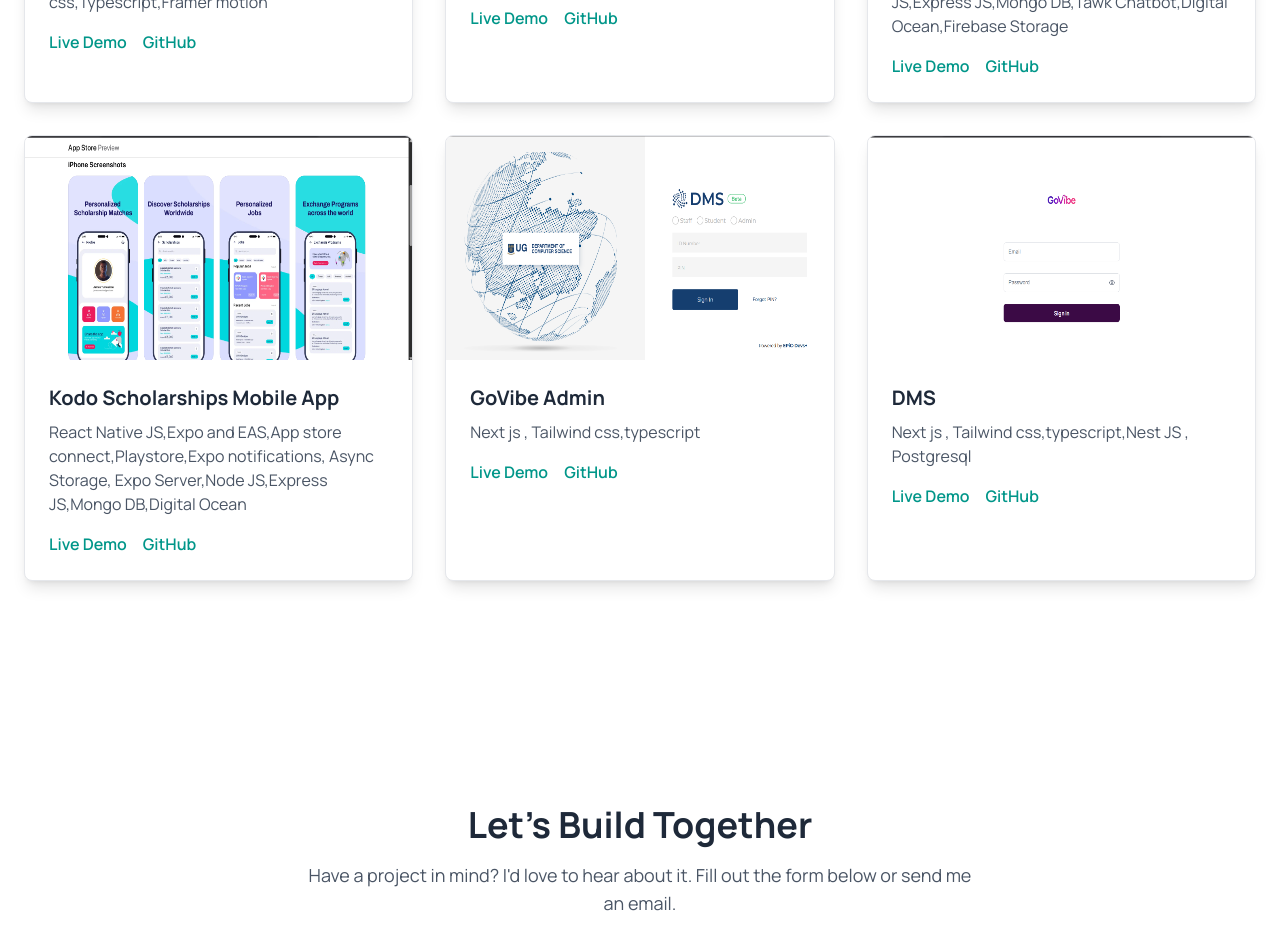
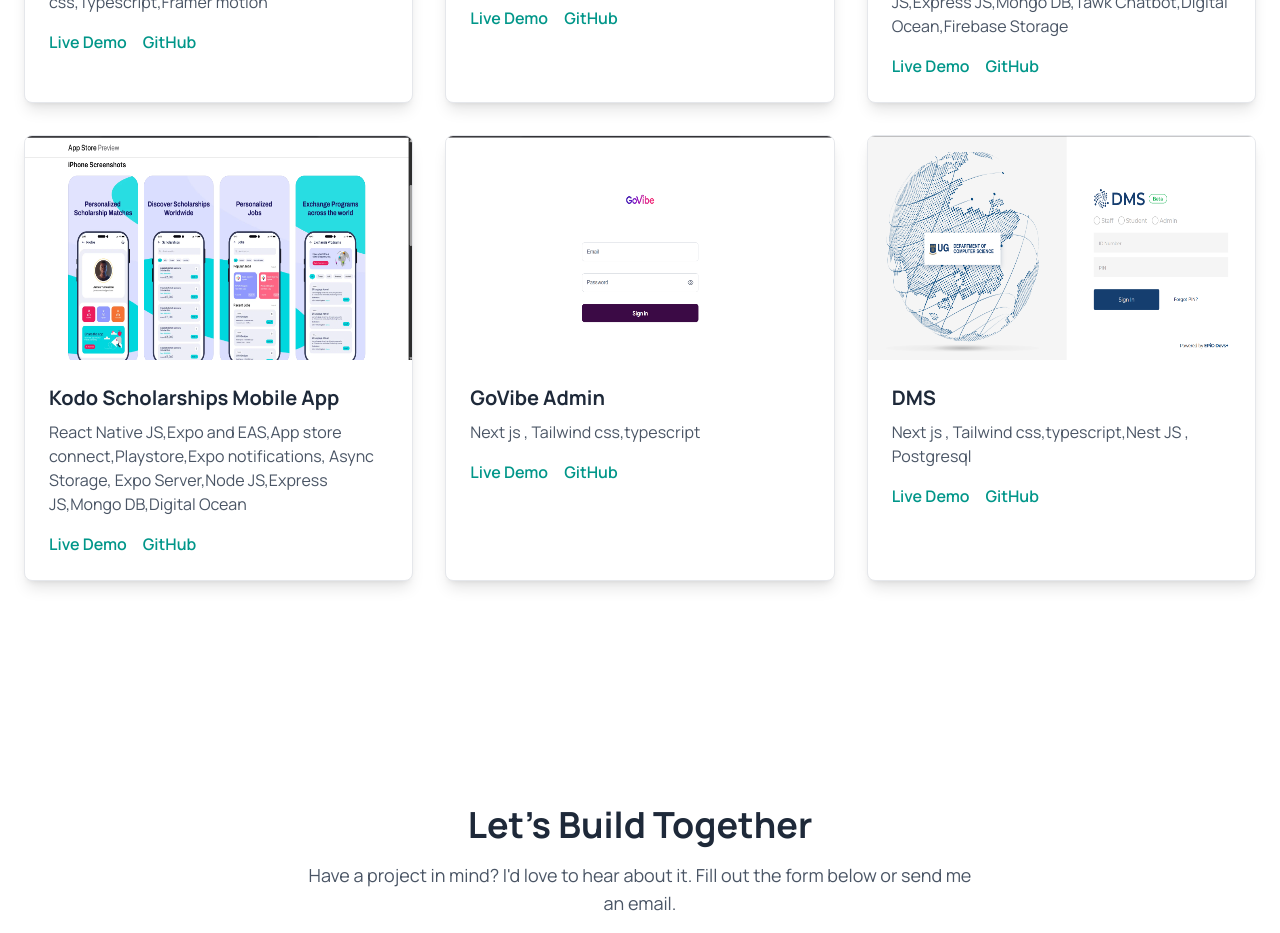
Before and after one commit to Fynn-Emmanuel-Junior/portfolio-website, a Next.js app: page / in a window 1280 px wide. Shown: the part 2540-3473 px from the top of the page. Built offline with nearby package versions, Linux system fonts and the light colour scheme.

Commit message:
updated page

```diff
--- a/src/app/page.tsx
+++ b/src/app/page.tsx
@@ -192,8 +192,8 @@ const projects = [
   { title: 'GoVibe Website', description: 'Next js, Tailwind css,typescript,Framer motion', image: port2,link: 'https://govibe-six.vercel.app/',github: 'https://github.com/GoVibee/landing-page' },
   { title: 'Kodo Scholarships', description: 'React JS,Tailwind CSS,Redux,Node JS,Express JS,Mongo DB,Tawk Chatbot,Digital Ocean,Firebase Storage', image: port3,link: 'https://kodo-web-gamma.vercel.app/',github: 'https://github.com/Fynn-Emmanuel-Junior/kodo-web'},
   { title: 'Kodo Scholarships Mobile App ', description: 'React Native JS,Expo and EAS,App store connect,Playstore,Expo notifications, Async Storage, Expo Server,Node JS,Express JS,Mongo DB,Digital Ocean', image: port5,link: 'https://apps.apple.com/app/id6745784862',github: 'https://github.com/Kodo-UG/kodo-mobile-app'},
-  { title: 'GoVibe Admin ', description: 'Next js , Tailwind css,typescript', image: port7,link: 'https://govibe-admin.vercel.app/',github: 'https://github.com/GoVibee/admin'},
-   { title: 'DMS ', description: 'Next js , Tailwind css,typescript,Nest JS , Postgresql', image: port6,link: 'https://dcs-dms.vercel.app/sign-in'}
+  { title: 'GoVibe Admin ', description: 'Next js , Tailwind css,typescript', image: port6,link: 'https://govibe-admin.vercel.app/',github: 'https://github.com/GoVibee/admin'},
+   { title: 'DMS ', description: 'Next js , Tailwind css,typescript,Nest JS , Postgresql', image: port7,link: 'https://dcs-dms.vercel.app/sign-in'}
 
 ];
 const ProjectsSection = () => (
```
